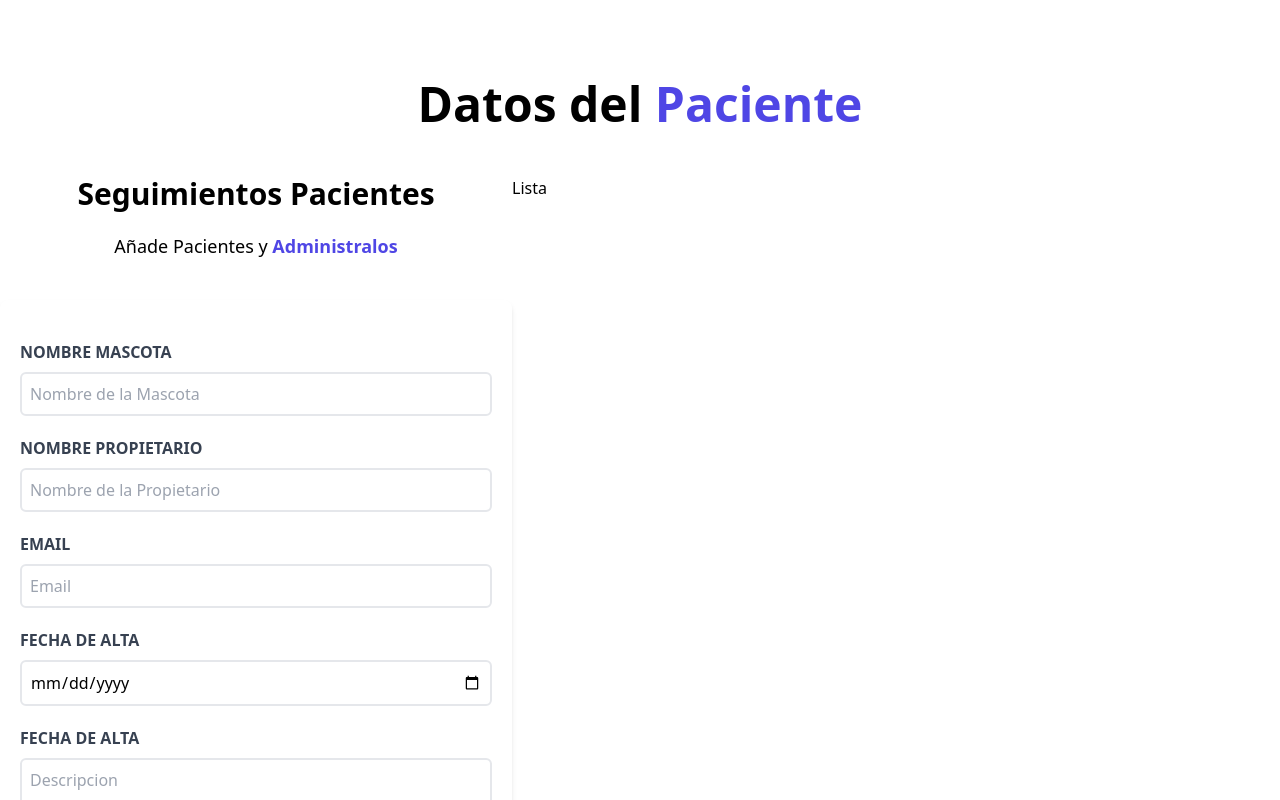
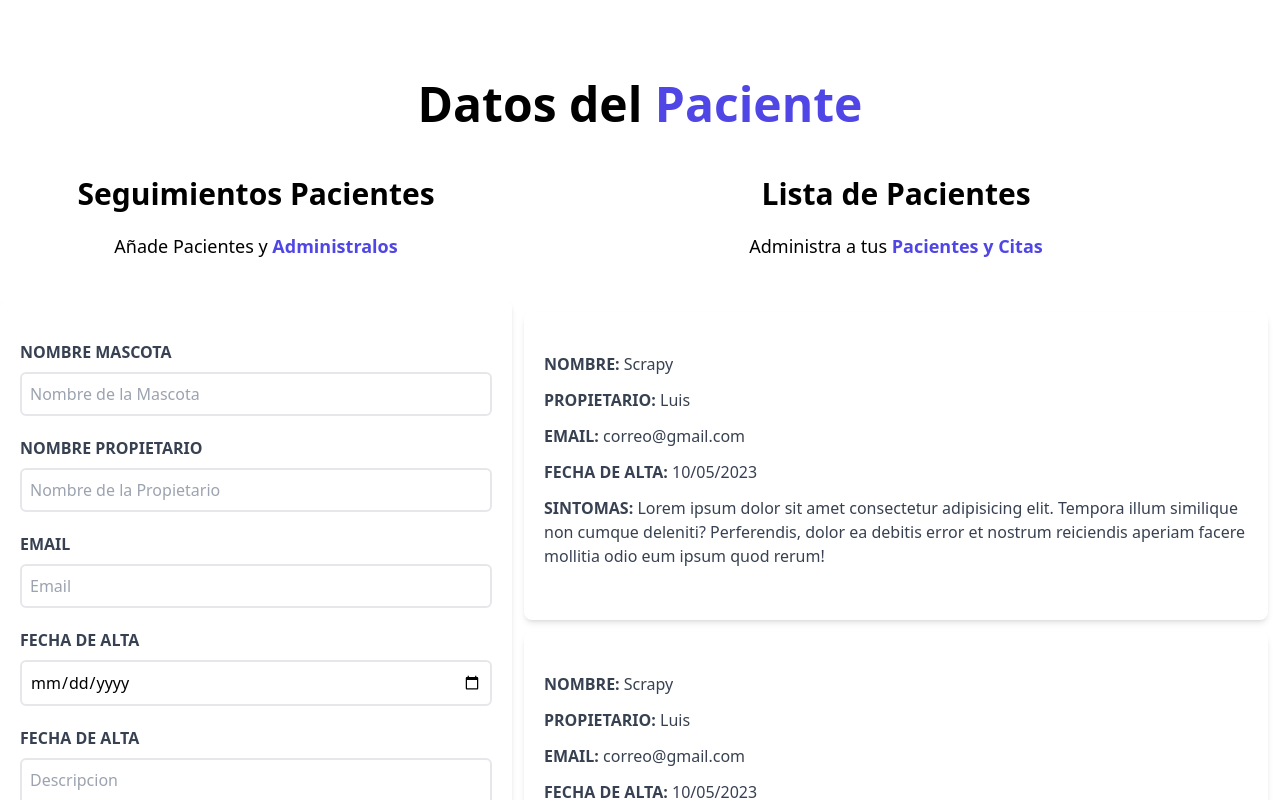
Before and after one commit to rm1011/Citas-Veterinaria, a React (Vite) app: page / in a window 1280 px wide. Shown: the top 800 px of the page. Built offline with nearby package versions, Linux system fonts and the light colour scheme.

Commit message:
ui card paciente

```diff
--- a/src/components/Formulario.jsx
+++ b/src/components/Formulario.jsx
@@ -1,5 +1,6 @@
 const Formulario = () => {
   return (
+    <>
       <div className="md:w-1/2 lg:w-2/5">
         <h2 className="font-black text-3xl text-center">
           Seguimientos Pacientes
@@ -90,6 +91,7 @@ const Formulario = () => {
           />
         </form>
       </div>
+    </>
   );
 };
 
--- a/src/components/ListaPacientes.jsx
+++ b/src/components/ListaPacientes.jsx
@@ -1,8 +1,23 @@
+import Paciente from "./Paciente";
+
 const ListaPacientes = () => {
   return (
-    <div className="md:w-1/2 lg:w-3/5">
-      <h2>Lista</h2>
-    </div>
+    <>
+      <div className="md:w-1/2 lg:w-3/5">
+        <h2 className="text-center font-black text-3xl">Lista de Pacientes</h2>
+        <p className="text-lg mt-5 text-center mb-10">
+          Administra a tus {""}{" "}
+          <span className="text-indigo-600 font-bold">Pacientes y Citas</span>
+        </p>
+        <div className="md:h-screen overflow-y-scroll">
+          <Paciente />
+          <Paciente />
+          <Paciente />
+          <Paciente />
+          <Paciente />
+        </div>
+      </div>
+    </>
   );
 };
 
--- /dev/null
+++ b/src/components/Paciente.jsx
@@ -0,0 +1,31 @@
+const Paciente = () => {
+  return (
+    <div className="m-3 px-5 py-10 rounded-lg bg-white shadow-md">
+      <p className="font-bold mb-3 text-gray-700 uppercase">
+        Nombre: {""} <span className="font-normal normal-case">Scrapy</span>
+      </p>
+      <p className="font-bold mb-3 text-gray-700 uppercase">
+        Propietario: {""}
+        <span className="font-normal normal-case">Luis</span>
+      </p>
+      <p className="font-bold mb-3 text-gray-700 uppercase">
+        Email: {""}
+        <span className="font-normal normal-case">correo@gmail.com</span>
+      </p>
+      <p className="font-bold mb-3 text-gray-700 uppercase">
+        Fecha de Alta: {""}
+        <span className="font-normal normal-case">10/05/2023</span>
+      </p>
+      <p className="font-bold mb-3 text-gray-700 uppercase">
+        Sintomas: {""}
+        <span className="font-normal normal-case">
+          Lorem ipsum dolor sit amet consectetur adipisicing elit. Tempora illum
+          similique non cumque deleniti? Perferendis, dolor ea debitis error et
+          nostrum reiciendis aperiam facere mollitia odio eum ipsum quod rerum!
+        </span>
+      </p>
+    </div>
+  );
+};
+
+export default Paciente;
```
Lines whose indentation alone changed are shown as unchanged.
